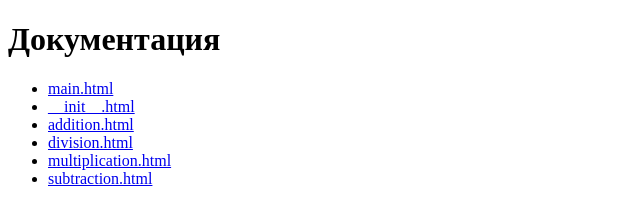
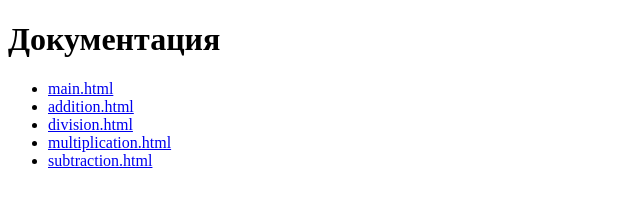
Before and after one commit to danyakr/calcproject, a plain HTML site: page docs/index.html in a window 1280 px wide. Shown: the whole page, without its empty margins (0-640 px from the left). Drawn offline with Linux system fonts and the light colour scheme.

Commit message:
Update index.html

```diff
--- a/docs/index.html
+++ b/docs/index.html
@@ -9,7 +9,6 @@
     <h1>Документация</h1>
     <ul>
         <li><a href="main.html">main.html</a></li>
-        <li><a href="__init__.html">__init__.html</a></li>
         <li><a href="addition.html">addition.html</a></li>
         <li><a href="division.html">division.html</a></li>
         <li><a href="multiplication.html">multiplication.html</a></li>
```
